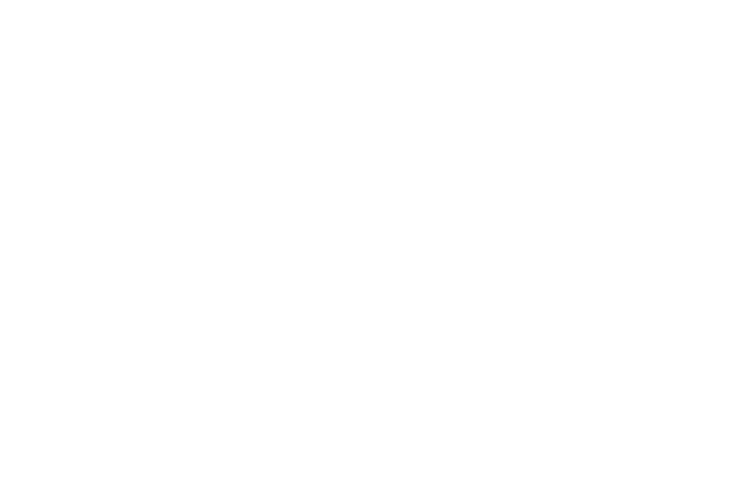
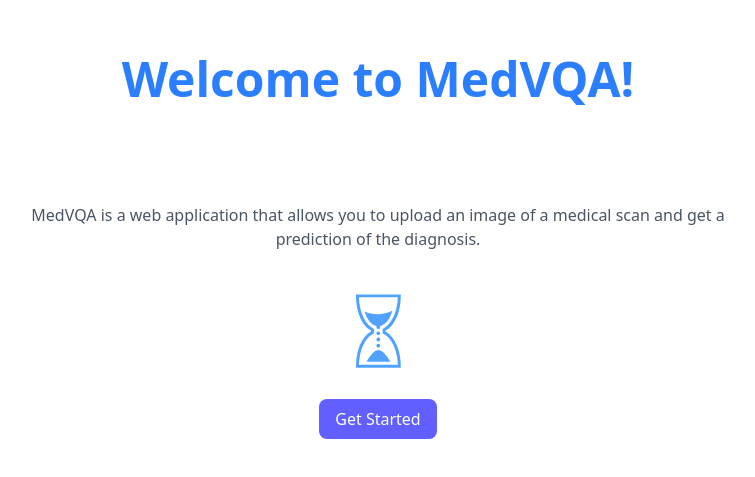
Before and after one commit to ahmedabdelrshed/Med_VQA_Frontend, a React (Vite) app: page / in a window 1280 px wide. Shown: the part 153-630 px from the top of the page, without its empty margins (262-1017 px from the left). Built offline with nearby package versions, Linux system fonts and the light colour scheme.

Commit message:
complete login

```diff
--- a/src/hooks/useLogin.ts
+++ b/src/hooks/useLogin.ts
@@ -2,31 +2,35 @@
 import { yupResolver } from "@hookform/resolvers/yup";
 import { ILogin } from "../interfaces";
 import loginSchema from "../validations/loginSchema";
-import { useAppDispatch } from "../store/hooks";
+import { useAppDispatch, useAppSelector } from "../store/hooks";
 import actAuthLogin from "../store/auth/act/actAuthLogin";
+import { useNavigate } from "react-router";
 
 const useLogin = () => {
     const dispatch = useAppDispatch()
+    const navigate = useNavigate();
+    const {error,loading} = useAppSelector(state => state.auth)
     const {
         register,
         handleSubmit,
-
         formState: { errors },
     } = useForm<ILogin>({
         resolver: yupResolver(loginSchema),
         mode: "onBlur"
     });
 
-    const onSubmit: SubmitHandler<ILogin> = (data) => {
-        console.log("Form Data:", data);
-        dispatch(actAuthLogin(data))
+    const onSubmit: SubmitHandler<ILogin> = async (data) => {
+        await dispatch(actAuthLogin(data)).unwrap().then(() => {
+            navigate('/')
+        })
     };
-
     return {
         register,
         handleSubmit,
         errors,
         onSubmit,
+        error,
+        loading,
     }
 }
 
--- /dev/null
+++ b/src/pages/Home.tsx
@@ -0,0 +1,28 @@
+import { GiSandsOfTime } from "react-icons/gi";
+import Button from "../ui/Button";
+import { useNavigate } from "react-router";
+
+const Home = () => {
+  const navigate = useNavigate();
+  return (
+    <div className=" h-[100vh] p-3 flex flex-col justify-center items-center max-w-sm md:max-w-3xl m-auto">
+      <h1 className="text-blue-500 mb-25 text-3xl md:text-5xl  font-bold">
+        Welcome to MedVQA!
+      </h1>
+      <p className="text-gray-600 text-center">
+        MedVQA is a web application that allows you to upload an image of a
+        medical scan and get a prediction of the diagnosis.
+      </p>
+      <GiSandsOfTime className="mt-10 mb-7 w-20 h-20 text-blue-400" />
+      <Button
+        width="w-fit"
+        className="px-4 bg-indigo-500"
+        onClick={() => navigate("/login")}
+      >
+        Get Started
+      </Button>
+    </div>
+  );
+};
+
+export default Home;
--- a/src/pages/Login.tsx
+++ b/src/pages/Login.tsx
@@ -5,15 +5,21 @@
 import ErrorMsg from "../ui/ErrorMsg";
 import InputPassword from "../ui/InputPassword";
 const Login = () => {
-  const { errors, handleSubmit, onSubmit, register } = useLogin();
+  const { errors, handleSubmit, onSubmit, register, error, loading } =
+        useLogin();
   return (
     <div className="bg-gray-50 h-[100vh] flex flex-col justify-center py-12 sm:px-6 lg:px-8">
       <h1 className="text-3xl text-center sm:mx-auto sm:w-full sm:max-w-md font-bold italic  text-gray-900">
         Login Page
       </h1>
       <div className="mt-8 sm:mx-auto sm:w-full sm:max-w-md sm:px-2 ">
-        <div className="bg-white px-4 pb-4 pt-10 sm:rounded-lg sm:px-10 sm:pb-6 sm:shadow ">
-          <form className="space-y-6" onSubmit={handleSubmit(onSubmit)}>
+        <div className="bg-white px-4 pb-4 pt-8 sm:rounded-lg sm:px-10 sm:pb-6 sm:shadow ">
+          {error && (
+            <div className="text-center  mb-5">
+              <ErrorMsg msg={error} />
+            </div>
+          )}
+          <form className="mt-2 space-y-6" onSubmit={handleSubmit(onSubmit)}>
             <div>
               <label
                 htmlFor="email"
@@ -61,7 +67,11 @@
                 Forgot your password?
               </a>
             </div>
-            <Button type="submit" disabled={Object.keys(errors).length > 0}>
+            <Button
+              type="submit"
+              disabled={Object.keys(errors).length > 0 || loading}
+              isLoading={loading}
+            >
               Log in
             </Button>
           </form>
--- a/src/router/AppRouter.tsx
+++ b/src/router/AppRouter.tsx
@@ -6,11 +6,13 @@
 } from "react-router";
 import Login from "../pages/Login";
 import Register from "../pages/Register";
+import Home from "../pages/Home";
 
 const router = createBrowserRouter(
   createRoutesFromElements(
     <>
-      <Route path="/">
+          <Route path="/">
+              <Route index element={<Home/> } />
         <Route path="login" element={<Login />} />
         <Route path="register" element={<Register />} />
       </Route>
--- a/src/store/auth/authSlice.ts
+++ b/src/store/auth/authSlice.ts
@@ -1,4 +1,5 @@
 import { createSlice } from "@reduxjs/toolkit";
+import actAuthLogin from "./act/actAuthLogin";
 
 interface IAuthState {
     user: {
@@ -16,12 +17,27 @@
     token: null,
     loading: false,
     error: null,
-  };
+};
 
 const authSlice = createSlice({
     name: "auth",
     initialState,
-    reducers:{}
+    reducers: {},
+    extraReducers: (builder) => {
+        builder.addCase(actAuthLogin.pending, (state) => {
+            state.loading = true;
+            state.error = null;
+        })
+        builder.addCase(actAuthLogin.fulfilled, (state, action) => {
+            state.loading = false;
+            state.user = action.payload.user;
+            state.token = action.payload.token;
+        });
+        builder.addCase(actAuthLogin.rejected, (state, action) => {
+            state.loading = false;
+            state.error = action.payload as string;
+        });
+    }
 })
 
 export default authSlice.reducer;
--- a/src/ui/Button.tsx
+++ b/src/ui/Button.tsx
@@ -17,10 +17,29 @@
   return (
     <button
       disabled={isLoading}
-      className={`${width} disabled:hover:bg-blue-400, disabled:cursor-not-allowed cursor-pointer hover:bg-blue-700 disabled:bg-blue-400 transition bg-blue-600 p-2  rounded-lg font-medium text-white ${className}`}
+      className={`${width} ${className} disabled:hover:bg-blue-400, disabled:cursor-not-allowed cursor-pointer hover:bg-blue-700 disabled:bg-blue-400 transition bg-blue-600 p-2  rounded-lg font-medium text-white `}
       {...rest}
     >
-      {children}
+      {isLoading && (
+        <svg
+          aria-hidden="true"
+          role="status"
+          className="inline w-4 h-4 me-3 text-white animate-spin"
+          viewBox="0 0 100 101"
+          fill="none"
+          xmlns="http://www.w3.org/2000/svg"
+        >
+          <path
+            d="M100 50.5908C100 78.2051 77.6142 100.591 50 100.591C22.3858 100.591 0 78.2051 0 50.5908C0 22.9766 22.3858 0.59082 50 0.59082C77.6142 0.59082 100 22.9766 100 50.5908ZM9.08144 50.5908C9.08144 73.1895 27.4013 91.5094 50 91.5094C72.5987 91.5094 90.9186 73.1895 90.9186 50.5908C90.9186 27.9921 72.5987 9.67226 50 9.67226C27.4013 9.67226 9.08144 27.9921 9.08144 50.5908Z"
+            fill="#E5E7EB"
+          />
+          <path
+            d="M93.9676 39.0409C96.393 38.4038 97.8624 35.9116 97.0079 33.5539C95.2932 28.8227 92.871 24.3692 89.8167 20.348C85.8452 15.1192 80.8826 10.7238 75.2124 7.41289C69.5422 4.10194 63.2754 1.94025 56.7698 1.05124C51.7666 0.367541 46.6976 0.446843 41.7345 1.27873C39.2613 1.69328 37.813 4.19778 38.4501 6.62326C39.0873 9.04874 41.5694 10.4717 44.0505 10.1071C47.8511 9.54855 51.7191 9.52689 55.5402 10.0491C60.8642 10.7766 65.9928 12.5457 70.6331 15.2552C75.2735 17.9648 79.3347 21.5619 82.5849 25.841C84.9175 28.9121 86.7997 32.2913 88.1811 35.8758C89.083 38.2158 91.5421 39.6781 93.9676 39.0409Z"
+            fill="currentColor"
+          />
+        </svg>
+      )}
+      {isLoading ? "Loading..." : children}
     </button>
   );
 };
--- a/src/utils/axiosErrorHandler.ts
+++ b/src/utils/axiosErrorHandler.ts
@@ -3,7 +3,7 @@
 const axiosErrorHandler = (error: unknown) => {
     if (isAxiosError(error)) {
         return (
-      error.response?.data || error.response?.data.error || error.message
+            error.response?.data.error || error.response?.data || error.message
         );
     } else {
         return "An unexpected error";
```
Lines whose indentation alone changed are shown as unchanged.
